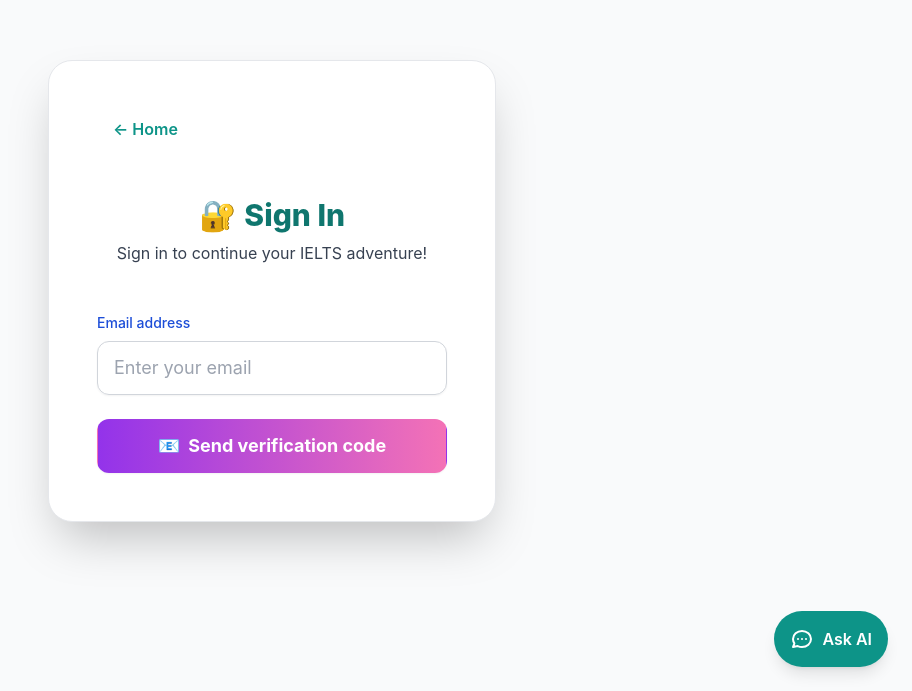
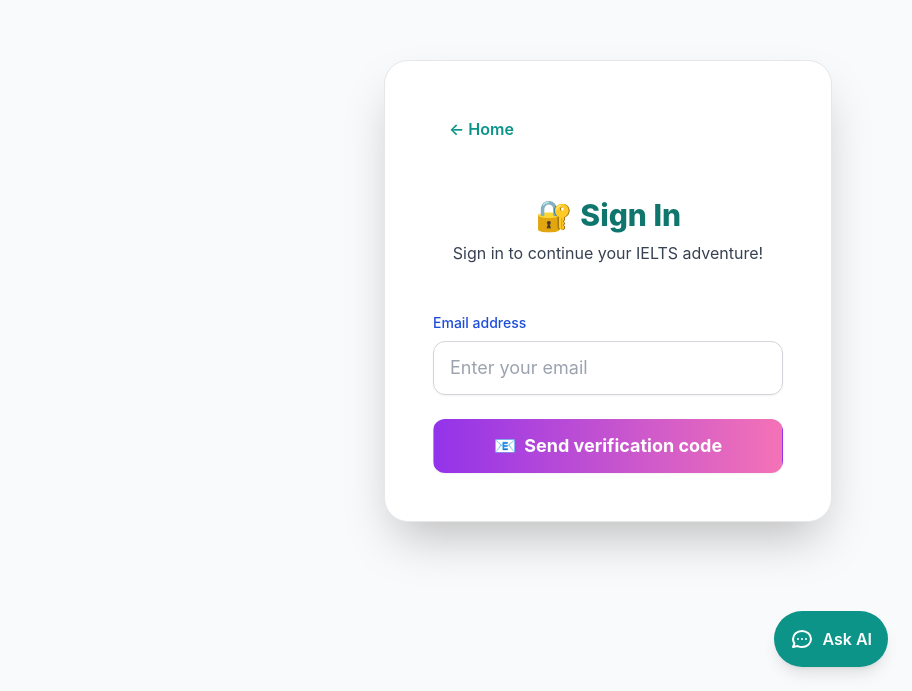
Before and after one commit to mvocoding/testmateai2, a React (Create React App) app: page /login in a window 1280 px wide. Shown: the part 109-800 px from the top of the page, without its empty margins (368-1280 px from the left). Built offline with nearby package versions, Linux system fonts and the light colour scheme.

Commit message:
add background video to signin page

```diff
--- a/src/pages/Login.jsx
+++ b/src/pages/Login.jsx
@@ -90,8 +90,16 @@ const Login = () => {
   };
 
   return (
-    <div className="min-h-screen bg-gray-50 relative overflow-hidden flex flex-col items-center justify-center">
-      <div className="w-full max-w-md mx-auto bg-white rounded-3xl shadow-2xl border border-gray-200 p-8 md:p-12 flex flex-col items-center gap-8">
+    <div className="min-h-screen bg-gray-50 relative z-10 overflow-hidden flex flex-col justify-center pr-20">
+      <video
+        src="banner.mp4"
+        className="absolute inset-0 -z-10 object-contain"
+        autoPlay
+        muted
+        loop
+        playsInline
+      />
+      <div className="w-full max-w-md ml-auto bg-white rounded-3xl shadow-2xl border border-gray-200 p-8 md:p-12 flex flex-col items-center gap-8">
         <header className="w-full flex items-center justify-between mb-4">
           <Link
             to="/"
```
